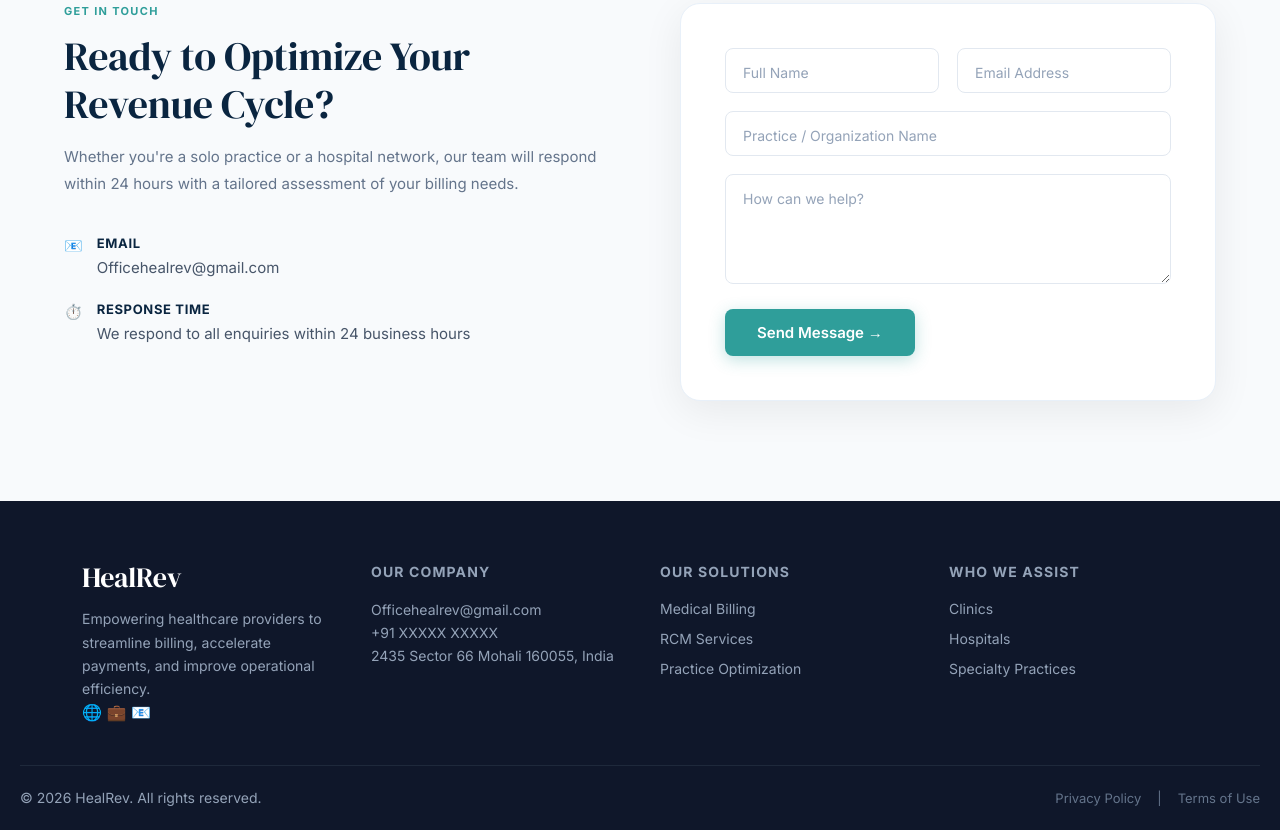
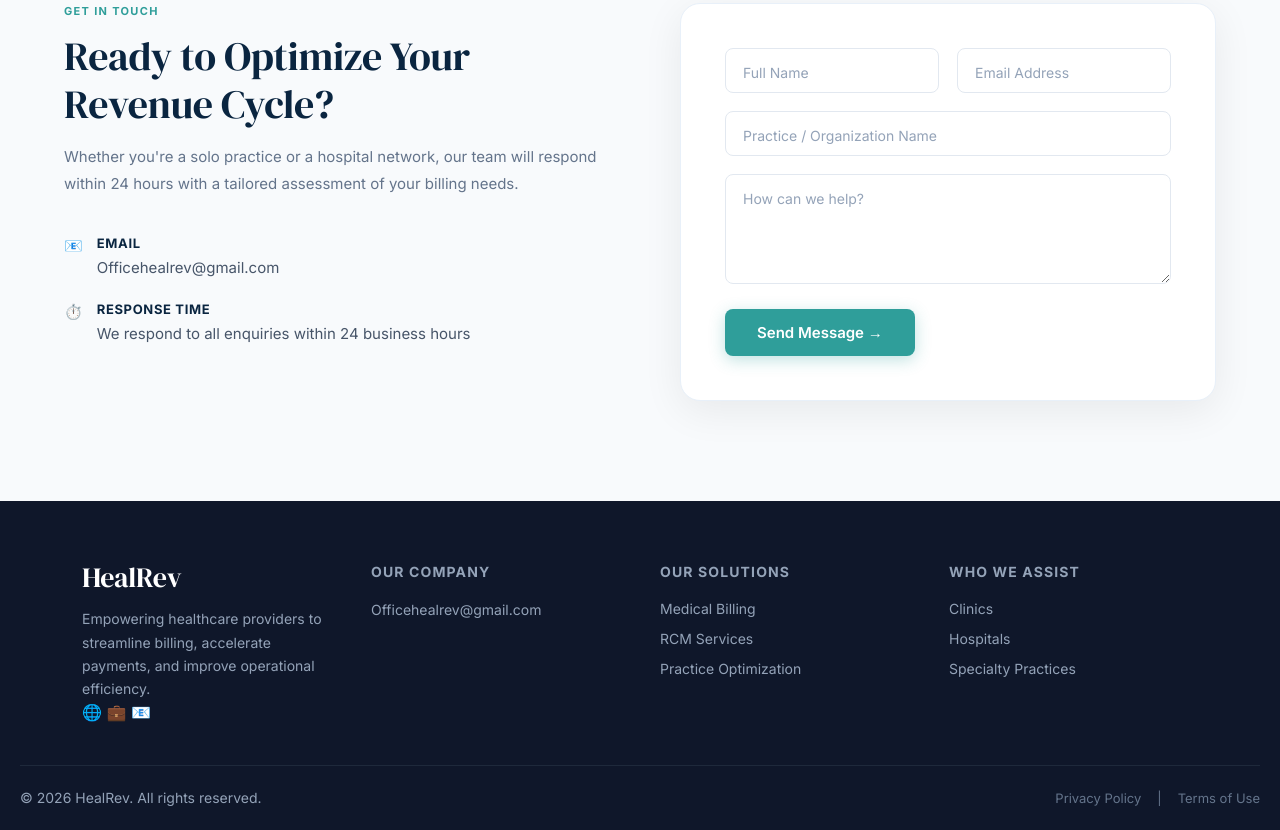
Before and after one commit to ChhamaYadav/HealRev, a plain HTML site: page docs/index.html in a window 1280 px wide. Shown: the part 7847-8677 px from the top of the page. Drawn offline with Linux system fonts and the light colour scheme.

Commit message:
Remove contact details from index.html
Removed contact information from the company section.

```diff
--- a/docs/index.html
+++ b/docs/index.html
@@ -514,8 +514,6 @@
         <div>
             <h4>Our Company</h4>
             <p>Officehealrev@gmail.com</p>
-            <p>+91 XXXXX XXXXX</p>
-            <p>2435 Sector 66 Mohali 160055, India</p>
         </div>
         <div>
             <h4>Our Solutions</h4>
```
